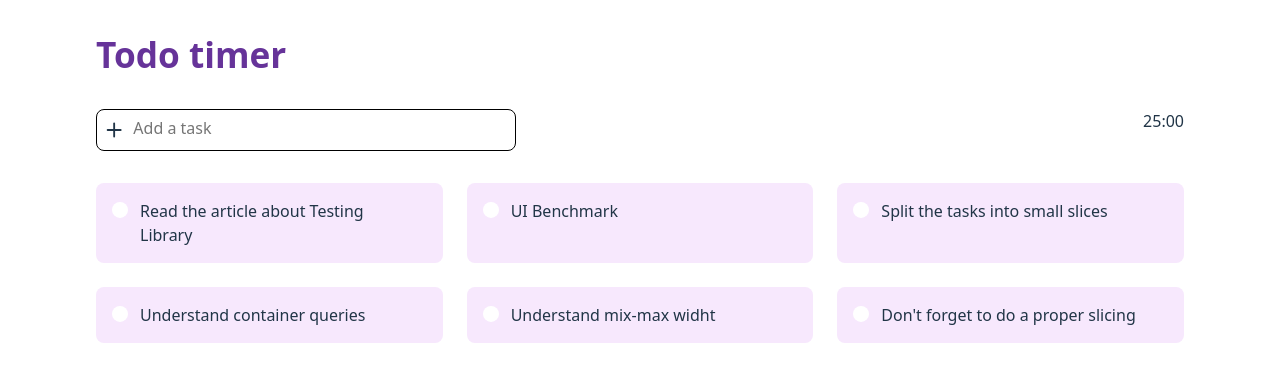
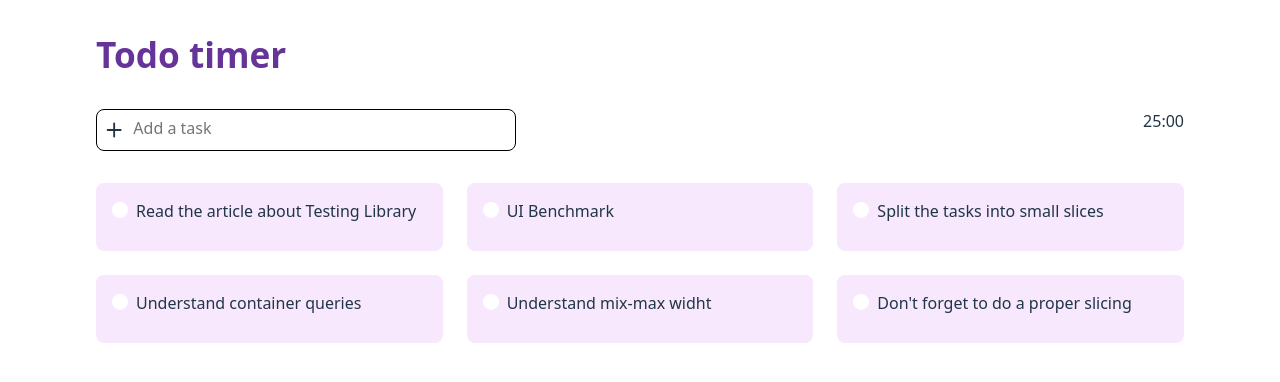
Before and after one commit to meegido/todo-timer, a React (Vite) app: page / in a window 1280 px wide. Shown: the top 382 px of the page. Built offline with nearby package versions, Linux system fonts and the light colour scheme.

Commit message:
input width

```diff
--- a/src/components/create-todo-item/create-todo-item.module.css
+++ b/src/components/create-todo-item/create-todo-item.module.css
@@ -42,4 +42,5 @@
 
 .todo__input textarea:focus {
   outline: none;
+  /* box-shadow: 0 0 0 3px rgba(21, 156, 228, 0.4); */
 }
--- a/src/components/todo-item/todo-item.module.css
+++ b/src/components/todo-item/todo-item.module.css
@@ -11,9 +11,12 @@
 .card {
   box-sizing: border-box;
   display: flex;
+  flex: 1;
+  gap: 8px;
+  padding: 1em;
   align-items: baseline;
   background-color: #f7e8fd;
-  gap: 4px;
+  border-radius: 8px;
 }
 
 .done,
@@ -21,7 +24,6 @@
   cursor: pointer;
   text-wrap: wrap;
   font-size: 16px;
-  padding: 0 8px;
 }
 
 .done {
@@ -29,26 +31,51 @@
   text-decoration-color: var(--form-control-color);
 }
 
+.done,
+.todo__title,
+.input__wrapper textarea {
+  height: 36px;
+}
+
 .card fieldset {
+  box-sizing: border-box;
+  display: flex;
+  align-items: baseline;
   border: none;
   padding: 0;
   margin: 0;
-  width: fit-content;
-  display: flex;
-  height: fit-content;
 }
 
 .input__wrapper textarea {
-  width: 100%;
-  border: 2px solid transparent;
   background-color: transparent;
   border: none;
   border-radius: 4px;
+  box-sizing: border-box;
+  margin: 0;
   font-size: inherit;
-  padding: 0 8px;
-  margin: 0;
-  font-size: 16px;
   resize: none;
+
+  transition: border 0.5s;
+
+  min-width: 290px;
+  max-width: 494px;
+  width: 100%;
+
+  @media (min-width: 768px) {
+    min-width: 276px;
+  }
+
+  @media (min-width: 1200px) {
+    min-width: 266px;
+  }
+
+  @media (min-width: 1440px) {
+    min-width: 300px;
+  }
+
+  @media (min-width: 1920px) {
+    min-width: 440px;
+  }
 }
 
 .card textarea:focus {
--- a/src/components/todo-list/todo-list.module.css
+++ b/src/components/todo-list/todo-list.module.css
@@ -1,27 +1,12 @@
-.visually__hidden:not(:focus):not(:active) {
-  position: absolute;
-  width: 1px;
-  height: 1px;
-  overflow: hidden;
-  clip: rect(0 0 0 0); /* Legacy property for Internet Explorer */
-  clip-path: inset(50%);
-  white-space: nowrap;
-}
-
 .card__wrapper {
-  box-sizing: border-box;
   display: flex;
   justify-content: flex-start;
   flex: 1 1 calc(33.333% - 16px);
-  padding: 1em;
-  border-radius: 8px;
-  background-color: #f7e8fd;
   min-width: 324px;
+  max-width: 494px;
   width: 100%;
 
-  @media (min-width: 1400px) {
-    max-width: 494px;
+  @media (min-width: 1200px) {
     min-width: 324px;
-    width: 100%;
   }
 }
--- a/src/todo-timer.module.css
+++ b/src/todo-timer.module.css
@@ -14,7 +14,7 @@ main {
   max-width: var(--container-width);
   width: 100%;
 
-  @media (min-width: 1200px) {
+  @media (min-width: 768px) {
     flex-direction: row;
     flex-wrap: wrap;
   }
```
